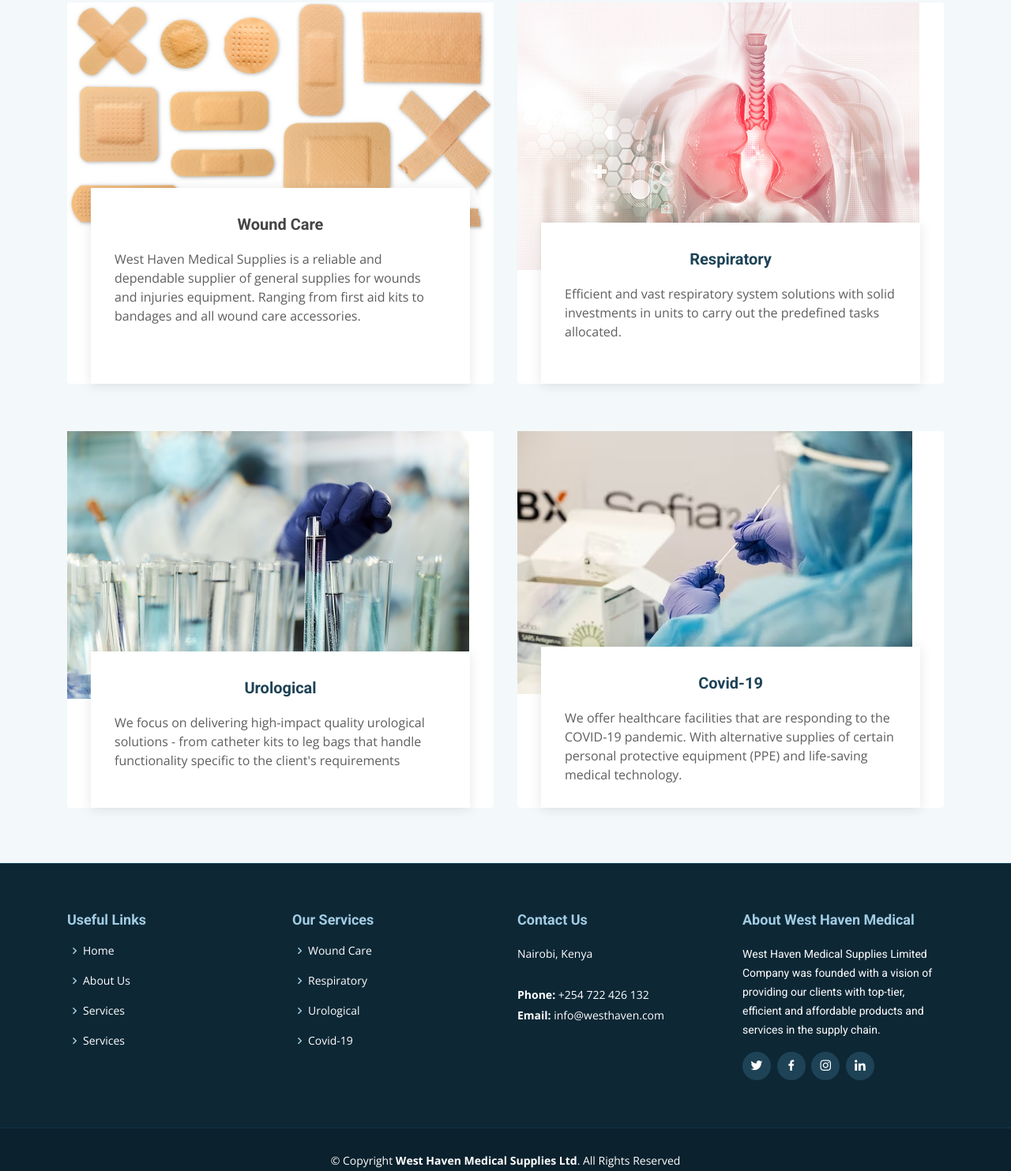
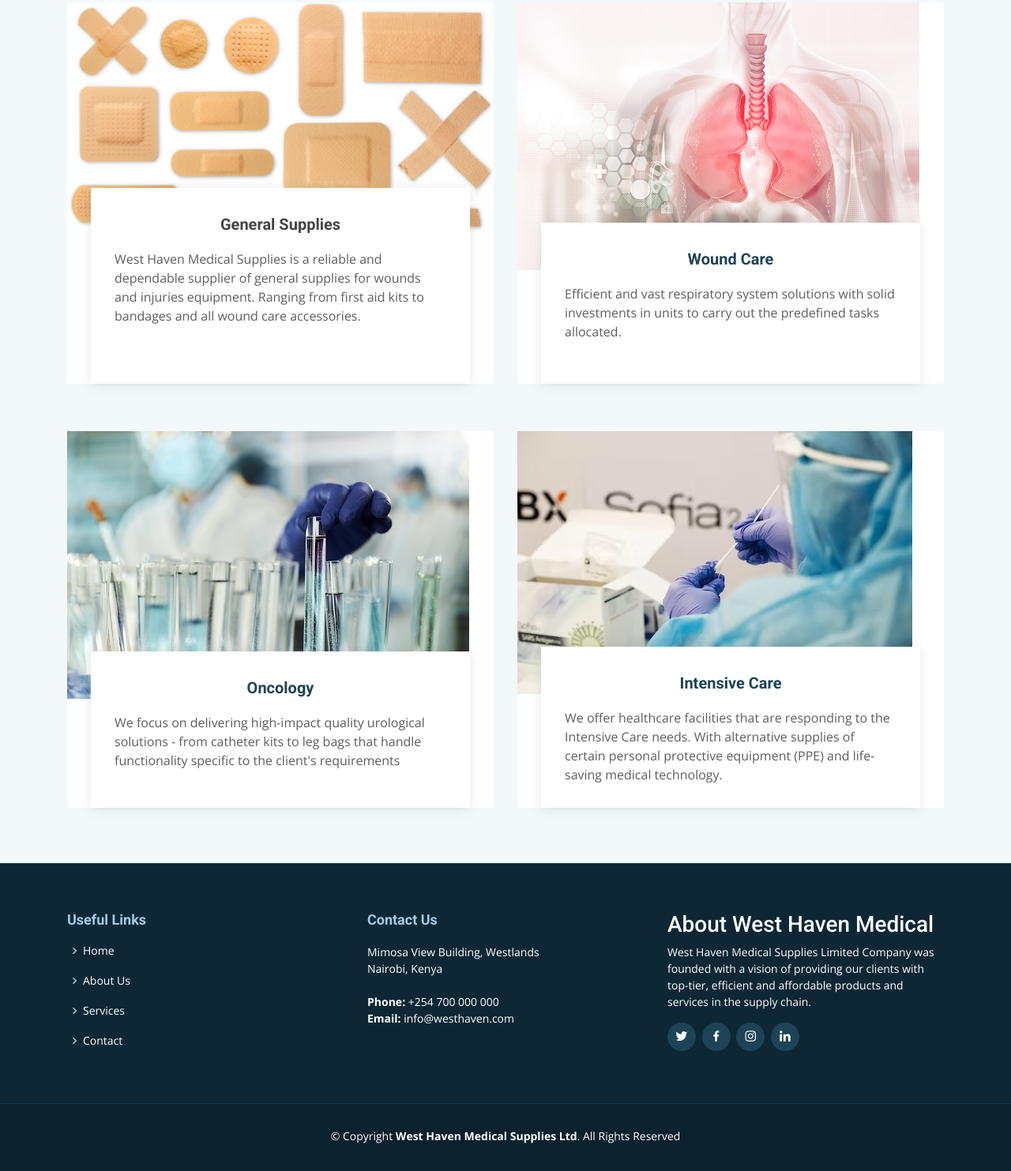
Before and after one commit to Kip-Rono/West-Haven-Medical, a plain HTML site: page services.html in a window 1280 px wide. Shown: the part 219-1702 px from the top of the page at 79% size. Drawn offline with nearby package versions, Linux system fonts and the light colour scheme.

Commit message:
edited all pages

```diff
--- a/services.html
+++ b/services.html
@@ -70,7 +70,7 @@
                             <img src="assets/img/services/wound-care.png" alt="...">
                         </div>
                         <div class="card-body" id="interior">
-                            <h5 class="card-title">Wound Care</h5>
+                            <h5 class="card-title">General Supplies</h5>
                             <p class="card-text">
                               West Haven Medical Supplies is a reliable and dependable supplier of general supplies
                               for wounds and injuries equipment.
@@ -85,7 +85,7 @@
                             <img src="assets/img/services/respiratory.png" alt="...">
                         </div>
                         <div class="card-body">
-                            <h5 class="card-title"><a href="#">Respiratory</a></h5>
+                            <h5 class="card-title"><a href="#">Wound Care</a></h5>
                             <p class="card-text">
                               Efficient and vast respiratory system solutions with solid investments
                               in units to carry out the predefined tasks allocated.
@@ -101,7 +101,7 @@
                             <img src="assets/img/services/urological.png" alt="...">
                         </div>
                         <div class="card-body">
-                            <h5 class="card-title"><a href="#">Urological</a></h5>
+                            <h5 class="card-title"><a href="#">Oncology</a></h5>
                             <p class="card-text">We focus on delivering high-impact quality urological solutions
                               - from catheter kits to leg bags that handle functionality specific to
                               the client's requirements
@@ -115,9 +115,9 @@
                             <img src="assets/img/services/covid-19.png" alt="...">
                         </div>
                         <div class="card-body">
-                            <h5 class="card-title"><a href="#">Covid-19 </a></h5>
+                            <h5 class="card-title"><a href="#">Intensive Care </a></h5>
                             <p class="card-text">
-                              We offer healthcare facilities that are responding to the COVID-19 pandemic.
+                              We offer healthcare facilities that are responding to the Intensive Care needs.
                               With alternative supplies of certain personal protective equipment (PPE) and
                               life-saving medical technology.
                             </p>
@@ -193,37 +193,37 @@
     <div class="footer-top">
         <div class="container">
             <div class="row">
-                <div class="col-lg-3 col-md-6 footer-links">
+                <div class="col-lg-4 col-md-4 col-sm-12 footer-links">
                     <h4>Useful Links</h4>
                     <ul>
                         <li><i class="bx bx-chevron-right"></i> <a href="index.html">Home</a></li>
                         <li><i class="bx bx-chevron-right"></i> <a href="about.html">About Us</a></li>
                         <li><i class="bx bx-chevron-right"></i> <a href="services.html">Services</a></li>
-                        <li><i class="bx bx-chevron-right"></i> <a href="contact.html">Services</a></li>
+                        <li><i class="bx bx-chevron-right"></i> <a href="contact.html">Contact</a></li>
                     </ul>
                 </div>
-                <div class="col-lg-3 col-md-6 footer-links">
-                    <h4>Our Services</h4>
-                    <ul>
-                        <li><i class="bx bx-chevron-right"></i> <a href="services.html">Wound Care</a></li>
-                        <li><i class="bx bx-chevron-right"></i> <a href="services.html">Respiratory</a></li>
-                        <li><i class="bx bx-chevron-right"></i> <a href="services.html">Urological</a></li>
-                        <li><i class="bx bx-chevron-right"></i> <a href="services.html">Covid-19</a></li>
-                    </ul>
-                </div>
+                <!--                <div class="col-lg-3 col-md-6 footer-links">-->
+                <!--                    <h4>Our Services</h4>-->
+                <!--                    <ul>-->
+                <!--                        <li><i class="bx bx-chevron-right"></i> <a href="services.html">General Supplies</a></li>-->
+                <!--                        <li><i class="bx bx-chevron-right"></i> <a href="services.html">Respiratory</a></li>-->
+                <!--                        <li><i class="bx bx-chevron-right"></i> <a href="services.html">Urological</a></li>-->
+                <!--                        <li><i class="bx bx-chevron-right"></i> <a href="services.html">Covid-19</a></li>-->
+                <!--                    </ul>-->
+                <!--                </div>-->
 
-                <div class="col-lg-3 col-md-6 footer-contact">
+                <div class="col-lg-4 col-md-4 col-sm-12 footer-links">
                     <h4>Contact Us</h4>
                     <p>
-                        <!-- Nextgen Office Suites, Mombasa Rd<br>-->
+                        Mimosa View Building, Westlands<br>
                         Nairobi, Kenya<br><br>
-                        <strong>Phone:</strong> +254 722 426 132<br>
+                        <strong>Phone:</strong> +254 700 000 000<br>
                         <strong>Email:</strong> info@westhaven.com<br>
                     </p>
 
                 </div>
 
-                <div class="col-lg-3 col-md-6 footer-info">
+                <div class="col-lg-4 col-md-4 col-sm-12 footer-links">
                     <h3>About West Haven Medical </h3>
                     <p>West Haven Medical Supplies Limited Company was founded with a vision of providing our clients
                         with top-tier, efficient and affordable products and services in the supply chain.</p>
```
Also changed, not shown: about.html (+17 -17 lines), contact.html (+32 -20 lines), index.html (+18 -19 lines).
